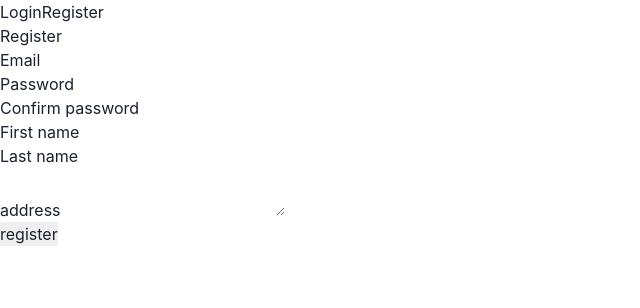
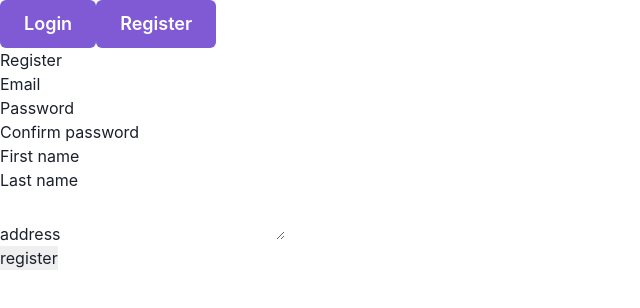
Before and after one commit to requin883/NuevoFront, a React (Vite) app: page /Register in a window 1280 px wide. Shown: the top 308 px of the page, without its empty margins (0-640 px from the left). Built offline with nearby package versions, Linux system fonts and the light colour scheme.

Commit message:
feat: add chakra button componet and colorScheme purple

```diff
--- a/src/callbacks/cbMenu.jsx
+++ b/src/callbacks/cbMenu.jsx
@@ -1,12 +1,8 @@
+import { Button } from "@chakra-ui/react";
 import { Link } from "react-router-dom";
 
-const cbMenu = (nm) => (
-
-        <button className="button"> <Link key = {nm.options} to={nm.links}>  {nm.options} </Link> </button>
-
-
-
-
-)
+const cbMenu = (nm) => {
+        return (<Button key={nm.options} colorScheme="purple" size="lg" className="button"> <Link key={nm.options} to={nm.links}>  {nm.options} </Link> </Button>)
+}
 
 export default cbMenu;
```
